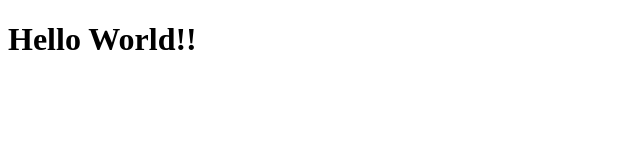
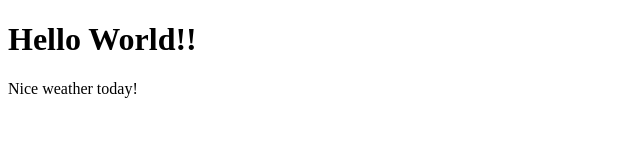
Before and after one commit to kiwon132445/projectx, a plain HTML site: page index.html in a window 1280 px wide. Shown: the whole page, without its empty margins (0-640 px from the left). Drawn offline with Linux system fonts and the light colour scheme.

Commit message:
P1 added.

```diff
--- a/index.html
+++ b/index.html
@@ -5,6 +5,7 @@
     </head>
     <body>
         <h1>Hello World!!</h1>
+	<p>Nice weather today!</p>
 
     </body>
 </html>
```
